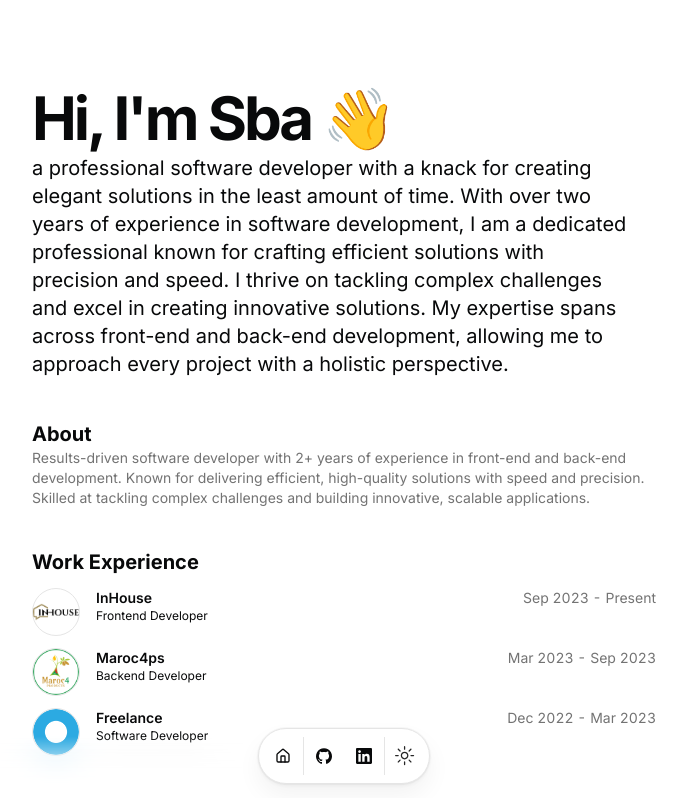
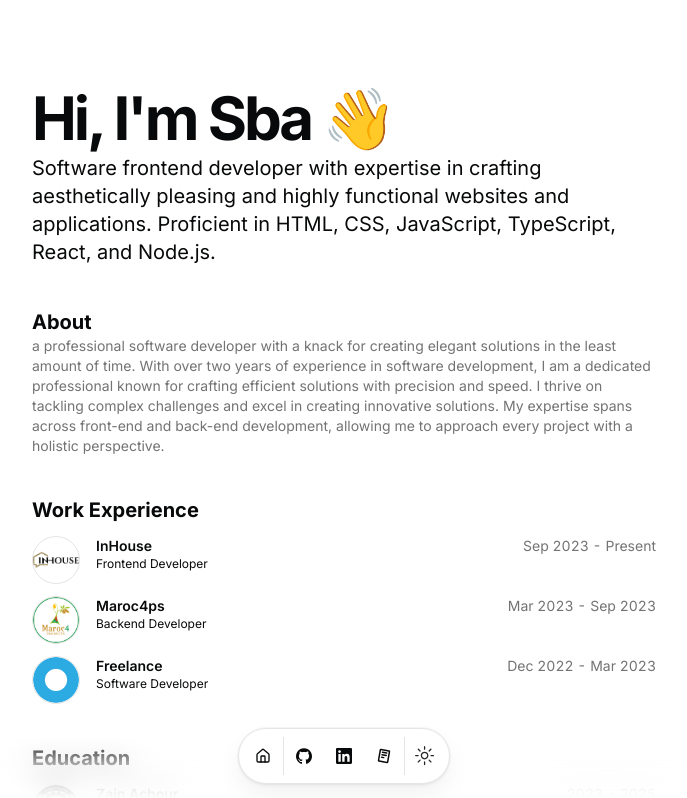
Before and after one commit to sbaamoha/portfolio, a Next.js app: page / in a window 1280 px wide. Shown: the top 798 px of the page, without its empty margins (296-983 px from the left). Built offline with nearby package versions, Linux system fonts and the light colour scheme.

Commit message:
update the desctiption and add resume download in navbar

```diff
--- a/package.json
+++ b/package.json
@@ -24,6 +24,7 @@
     "next-themes": "^0.3.0",
     "react": "^18",
     "react-dom": "^18",
+    "react-icons": "^5.5.0",
     "react-markdown": "^9.0.1",
     "rehype-pretty-code": "^0.13.2",
     "rehype-stringify": "^10.0.0",
--- a/src/components/navbar.tsx
+++ b/src/components/navbar.tsx
@@ -1,6 +1,8 @@
 import { Dock, DockIcon } from "@/components/magicui/dock";
 import { ModeToggle } from "@/components/mode-toggle";
 import { buttonVariants } from "@/components/ui/button";
+import { PiReadCvLogoBold } from "react-icons/pi";
+
 import { Separator } from "@/components/ui/separator";
 import {
   Tooltip,
@@ -59,6 +61,21 @@ export default function Navbar() {
               </Tooltip>
             </DockIcon>
           ))}
+        <DockIcon>
+          <Tooltip>
+            <TooltipTrigger asChild>
+              <a
+                href="/Mohamed-Software-developer.pdf"
+                download="Mohamed-Software-developer.pdf"
+              >
+                <PiReadCvLogoBold />
+              </a>
+            </TooltipTrigger>
+            <TooltipContent>
+              <p>Resume</p>
+            </TooltipContent>
+          </Tooltip>
+        </DockIcon>
         <Separator orientation="vertical" className="h-full py-2" />
         <DockIcon>
           <Tooltip>
--- a/src/data/resume.tsx
+++ b/src/data/resume.tsx
@@ -7,9 +7,9 @@ export const DATA = {
   url: "https://sbaamoha.com",
   location: "Algeria",
   // locationLink: "https://www.google.com/maps/place/sanfrancisco",
+  description:
+    "Software frontend developer with expertise in crafting aesthetically pleasing and highly functional websites and applications. Proficient in HTML, CSS, JavaScript, TypeScript, React, and Node.js.",
   summary:
-    "Results-driven software developer with 2+ years of experience in front-end and back-end development. Known for delivering efficient, high-quality solutions with speed and precision. Skilled at tackling complex challenges and building innovative, scalable applications.",
-  description:
     "a professional software developer with a knack for creating elegant solutions in the least amount of time. With over two years of experience in software development, I am a dedicated professional known for crafting efficient solutions with precision and speed. I thrive on tackling complex challenges and excel in creating innovative solutions. My expertise spans across front-end and back-end development, allowing me to approach every project with a holistic perspective.",
   avatarUrl: "/me.jpeg",
   skills: ["React", "Next.js", "Typescript", "Node.js", "Postgres", "Docker"],
```
Also changed, not shown: 2 other files (tests, documents, lock files or other folders).
